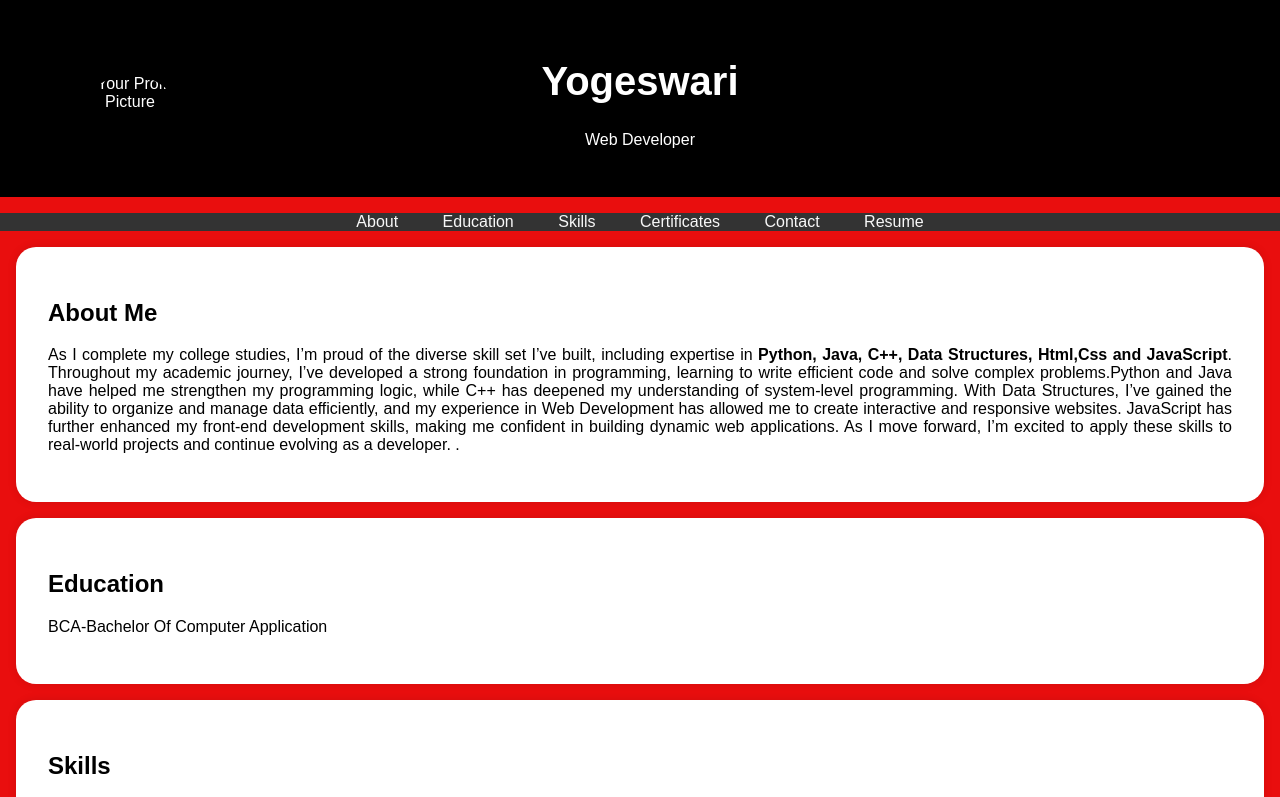
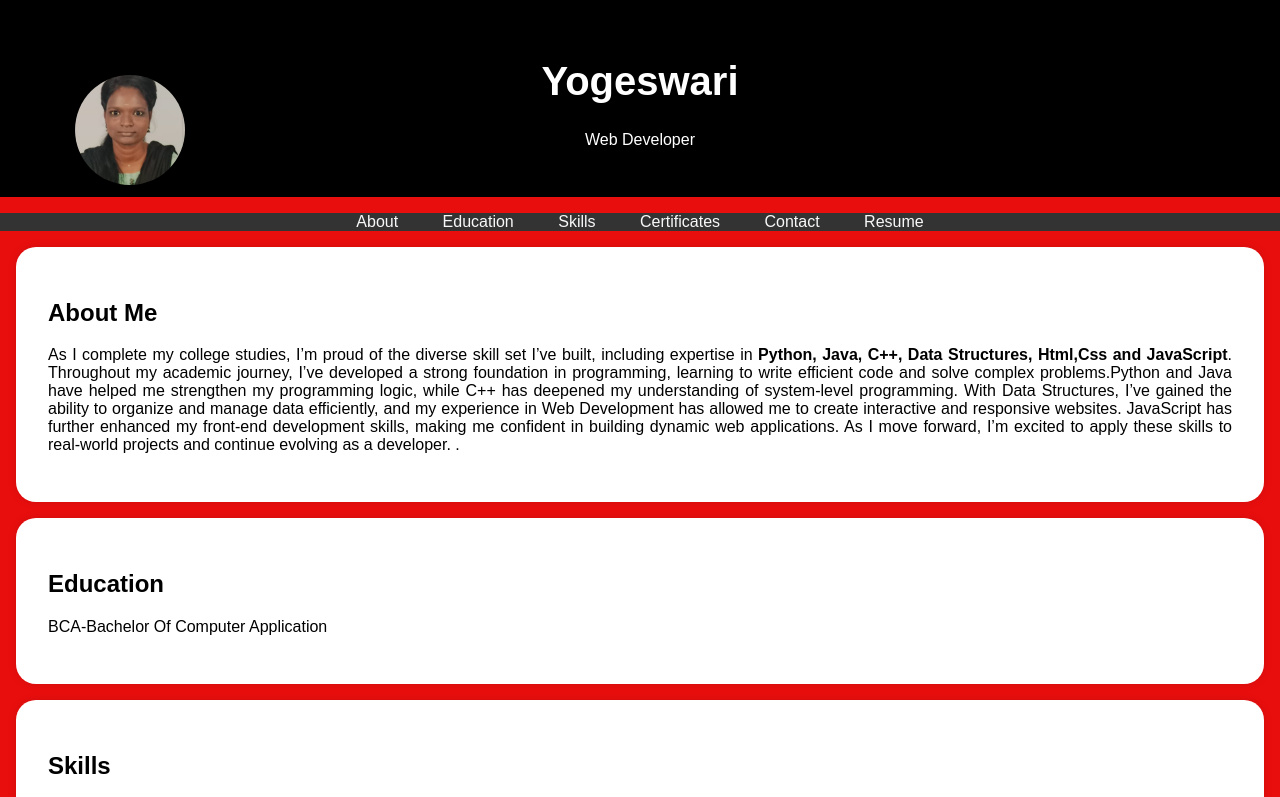
Before and after one commit to kdyoge/DigitalPortfolio, a plain HTML site: page index.html in a window 1280 px wide. Shown: the top 797 px of the page. Drawn offline with Linux system fonts and the light colour scheme.

Commit message:
index.html

```diff
--- a/index.html
+++ b/index.html
@@ -95,7 +95,7 @@
     <header>
         <div class="header-content">
             <!-- Add your profile picture here -->
-            <img src="e89371ab-8c0c-4271-b3c1-059da61e5324.jpg" alt="Your Profile Picture" class="profile-picture">
+            <img src="profile.jpeg" alt="Your Profile Picture" class="profile-picture">
             <h1>Yogeswari</h1>
             <p>Web Developer</p>
         </div>
```
